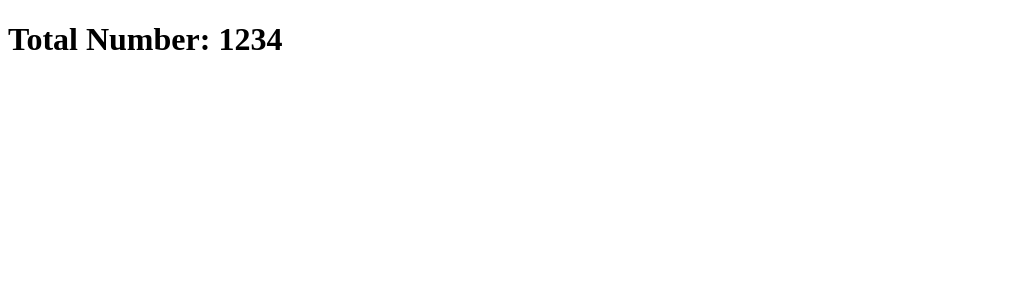
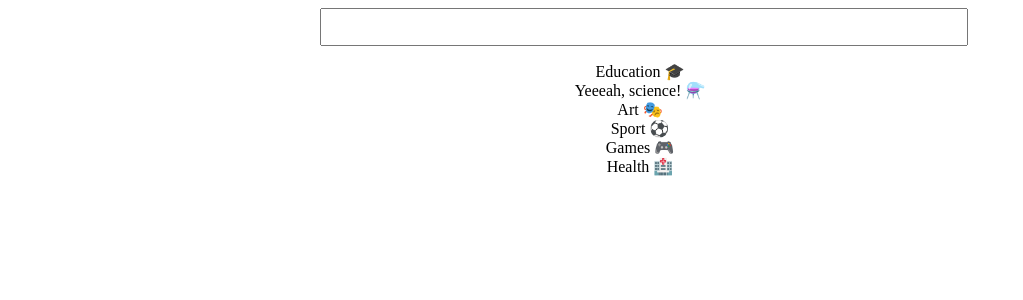
Before and after one commit to countMort/drop-down, a React app: page / in a window 1280 px wide. Shown: the top 300 px of the page, without its empty margins (0-1023 px from the left). Built offline with nearby package versions, Linux system fonts and the light colour scheme; the HTML template or start-up script is replaced by a standard one.

Commit message:
WIP: adding input and filter list

```diff
--- a/package.json
+++ b/package.json
@@ -33,7 +33,9 @@
     "webpack-dev-server": "^4.11.1"
   },
   "dependencies": {
+    "css-loader": "^6.7.3",
     "react": "^18.2.0",
-    "react-dom": "^18.2.0"
+    "react-dom": "^18.2.0",
+    "style-loader": "^3.3.1"
   }
 }
--- /dev/null
+++ b/src/App.css
@@ -0,0 +1,3 @@
+.selection-list {
+  list-style: none;
+}
--- a/src/App.tsx
+++ b/src/App.tsx
@@ -1,4 +1,40 @@
-import React from "react";
-type AppProps = { num: number };
+import React, { KeyboardEvent, useEffect, useState } from "react"
+import { startingList } from "./parameters"
 
-export const App = ({num}: AppProps) => <h1>Total Number: {num}</h1>;
+export const App = () => {
+  const [inputValue, setInputValue] = useState("")
+  const [filteredList, setFilteredList] = useState([])
+
+  const keyStrokeHandler = (event: KeyboardEvent<HTMLInputElement>) => {
+    const target = event.target as HTMLInputElement
+    setInputValue(target.value)
+  }
+
+  useEffect(() => {
+    const lowerCasedInputValue = inputValue.toLocaleLowerCase()
+    const newFilteredList = startingList.filter((item) => {
+      const lowerCasedText = item.text.toLocaleLowerCase()
+      const lowerCasedValue = item.value.toLocaleLowerCase()
+      return lowerCasedText.includes(lowerCasedInputValue) ||
+        lowerCasedValue.includes(lowerCasedInputValue)
+    })
+    setFilteredList(newFilteredList)
+  }, [inputValue])
+
+  return (
+    <div style={{ width: "50vw", margin: "auto" }}>
+      <input
+        type="text"
+        onKeyUp={keyStrokeHandler}
+        style={{ width: "100%", height: "2rem", fontSize: "1.5rem" }}
+      />
+      <div>
+        <ul style={{ listStyle: "none", padding: "0", textAlign: "center" }}>
+          {filteredList.map((item) => (
+            <li key={item.value}>{item.text}</li>
+          ))}
+        </ul>
+      </div>
+    </div>
+  )
+}
--- /dev/null
+++ b/src/declareation.d.ts
@@ -0,0 +1,4 @@
+declare module "*.css" {
+  const content: Record<string, string>
+  export default content
+}
--- /dev/null
+++ b/src/parameters/index.ts
@@ -0,0 +1,3 @@
+import startingList from './startingList.json'
+
+export { startingList }
--- /dev/null
+++ b/src/parameters/startingList.json
@@ -0,0 +1,26 @@
+[
+  {
+    "text": "Education 🎓",
+    "value": "Education"
+  },
+  {
+    "text": "Yeeeah, science! ⚗️",
+    "value": "Science"
+  },
+  {
+    "text": "Art 🎭",
+    "value": "Art"
+  },
+  {
+    "text": "Sport ⚽",
+    "value": "Sport"
+  },
+  {
+    "text": "Games 🎮",
+    "value": "Games"
+  },
+  {
+    "text": "Health 🏥",
+    "value": "Health"
+  }
+]
--- a/tsconfig.json
+++ b/tsconfig.json
@@ -6,6 +6,7 @@
     "target": "es5",
     "jsx": "react",
     "allowJs": true,
+    "resolveJsonModule": true,
     "allowSyntheticDefaultImports": true,
     "moduleResolution": "Node"
   }
--- a/webpack.config.js
+++ b/webpack.config.js
@@ -28,7 +28,7 @@ module.exports = {
     ],
   },
   resolve: {
-    extensions: [".tsx", ".ts", ".js"],
+    extensions: [".tsx", ".ts", ".js", ".css"],
   },
   plugins: [
     new HtmlWebpackPlugin({
```
Also changed, not shown: src/index.tsx (+5 -4 lines), 1 other file (tests, documents, lock files or other folders).
